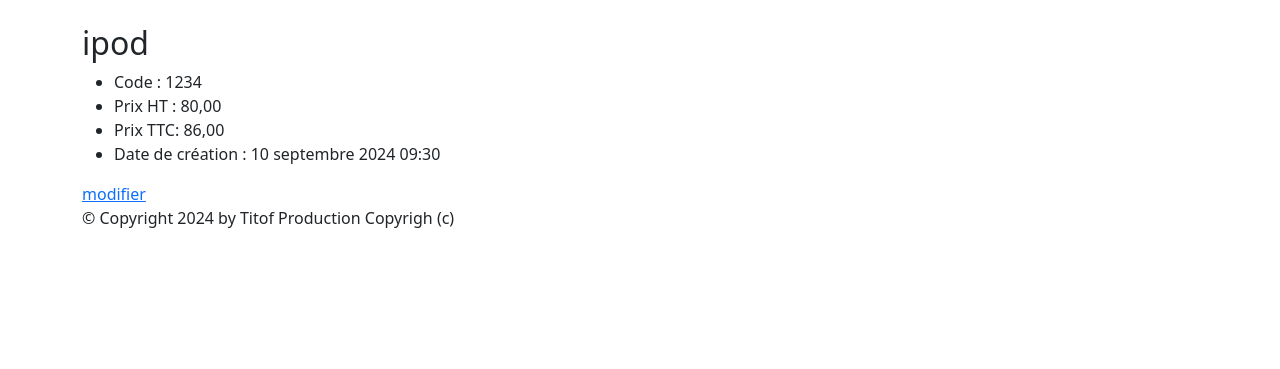
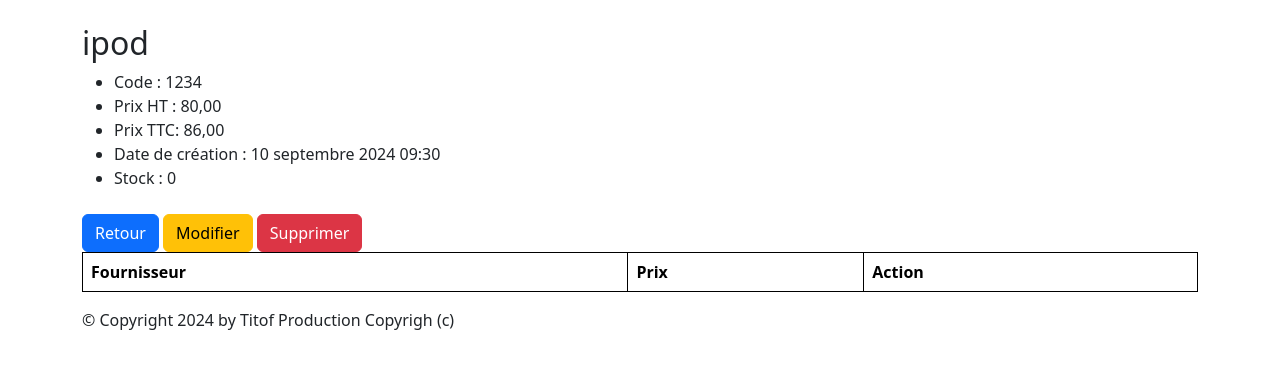
Before and after one commit to NastyaKonk/TP_NOTE_PROG, a Django app: page /monapp/product/1 in a window 1280 px wide. Shown: the part 72-441 px from the top of the page. Run offline with Django 5.2, Linux system fonts and the light colour scheme; data comes from the database, SQL or seed files in the repository; both versions use the stored data as it was after the commit; lists and menus that the app fills with data are empty; some libraries are stand-ins or nearby versions.

Commit message:
Add modif ref fournisseur

```diff
--- a/monapp/models.py
+++ b/monapp/models.py
@@ -95,7 +95,12 @@
     adresse = models.CharField(max_length=150)
 
 class PrixProduct(models.Model):
+    class Meta:
+        verbose_name = "Referencement Fournisseur"
 
     product_id = models.ForeignKey('Product', verbose_name="Produit", on_delete=models.CASCADE)
     fournisseur_id = models.ForeignKey('Fournisseur', verbose_name="Fournisseur", on_delete=models.CASCADE)
     prix = models.DecimalField(default=0, decimal_places=2, max_digits=10)
+
+    def __str__(self):
+        return "{0} {1} {2}".format(self.product_id, self.fournisseur_id, self.prix)
--- a/monapp/templates/monapp/detail_product.html
+++ b/monapp/templates/monapp/detail_product.html
@@ -12,6 +12,27 @@
     <li>Prix HT : {{ product.price_ht }}</li>
     <li>Prix TTC: {{ product.price_ttc }}</li>
     <li>Date de création : {{ product.date_creation }}</li>
+    <li>Stock : {{ product.stock }}</li>
+
 </ul>
-<a href="{% url 'product-update' product.id %}">modifier</a>
+<a href="{% url 'product-list' %}" class="btn btn-primary mt-2">Retour</a>
+<a href="{% url 'product-update' product.id %}" class="btn btn-warning mt-2">Modifier</a>
+<a href="{% url 'product-delete' product.id %}" class="btn btn-danger mt-2">Supprimer</a>
+
+
+<table class="table">
+    <thead>
+        <th>Fournisseur</th>
+        <th>Prix</th>
+        <th>Action</th>
+    </thead>
+    <tbody>
+        {% for ref in referencementFournisseur %}
+        <tr>
+            <td>{{ref.fournisseur_id.name}}</td>
+            <td>{{ref.prix}}</td>
+        </tr>
+        {% endfor %}
+    </tbody>
+</table>
 {% endblock %}
--- a/monapp/urls.py
+++ b/monapp/urls.py
@@ -7,21 +7,25 @@
    path("product/<pk>/update/",views.ProductUpdateView.as_view(), name="product-update"),
    path("product/add/", views.ProductCreateView.as_view(), name = "product-add"),
    path("product/<pk>/delete/",views.ProductDeleteView.as_view(), name="product-delete"),
+
    path("attribute/list",views.ProductAttributeListView.as_view(), name="attribute-list"),
    path("attribute/<pk>",views.ProductAttributeDetailView.as_view(), name="attribute-detail"),
    path("attribute/<pk>/update/",views.ProductAttributeUpdateView.as_view(), name="attribute-update"),
    path("attribute/add/", views.ProductAttributeCreateView.as_view(), name = "attribute-add"),
    path("attribute/<pk>/delete/",views.ProductAttributeDeleteView.as_view(), name="attribute-delete"),
+
    path("item/list",views.ProductItemListView.as_view(), name="item-list"),
    path("item/<pk>",views.ProductItemDetailView.as_view(), name="item-detail"),
    path("item/<pk>/update/",views.ProductItemUpdateView.as_view(), name="item-update"),
    path("item/add/", views.ProductItemCreateView.as_view(), name = "item-add"),
    path("item/<pk>/delete/",views.ProductItemDeleteView.as_view(), name="item-delete"),
+
    path("attribute/value/list",views.ProductAttributeValueListView.as_view(), name="attributeValue-list"),
    path("attribute/value/<pk>",views.ProductAttributeValueDetailView.as_view(), name="attributeValue-detail"),
    path("attribute/value/<pk>/update/",views.ProductAttributeValueUpdateView.as_view(), name="attributeValue-update"),
    path("attribute/value/add/", views.ProductAttributeValueCreateView.as_view(), name = "attributeValue-add"),
    path("attribute/value/<pk>/delete/",views.ProductAttributeValueDeleteView.as_view(), name="attributeValue-delete"),
+
    #path("home", views.home, name="home"),
    path("contact", views.ContactView, name="contact"),
    path("about", views.AboutView.as_view(), name="about"),
--- a/monapp/views.py
+++ b/monapp/views.py
@@ -1,6 +1,6 @@
 from typing import Any
 from django.shortcuts import render, redirect
-from .models import Product, ProductItem, ProductAttribute, ProductAttributeValue
+from .models import Product, ProductItem, ProductAttribute, ProductAttributeValue, PrixProduct, Fournisseur
 from .forms import ContactUsForm, ProductForm, ProductItemForm, ProductAttributeForm, ProductAttributeValueForm
 # Create your views here.
 from django.http import HttpResponse
@@ -28,6 +28,8 @@
   def get_context_data(self, **kwargs):
     context = super(ProductDetailView, self).get_context_data(**kwargs)
     context['titremenu'] = "Détail produit"
+    print(PrixProduct.objects.select_related('fournisseur_id').filter(product_id=self.object.id).values())
+    context['referencementFournisseur'] = PrixProduct.objects.select_related('fournisseur_id').filter(product_id=self.object.id)
     return context
 
 class ProductListView(ListView):
```
Also changed, not shown: monapp/admin.py (+3 -4 lines), monapp/templates/monapp/list_products.html (+16 -14 lines), db.sqlite3, package-lock.json.
